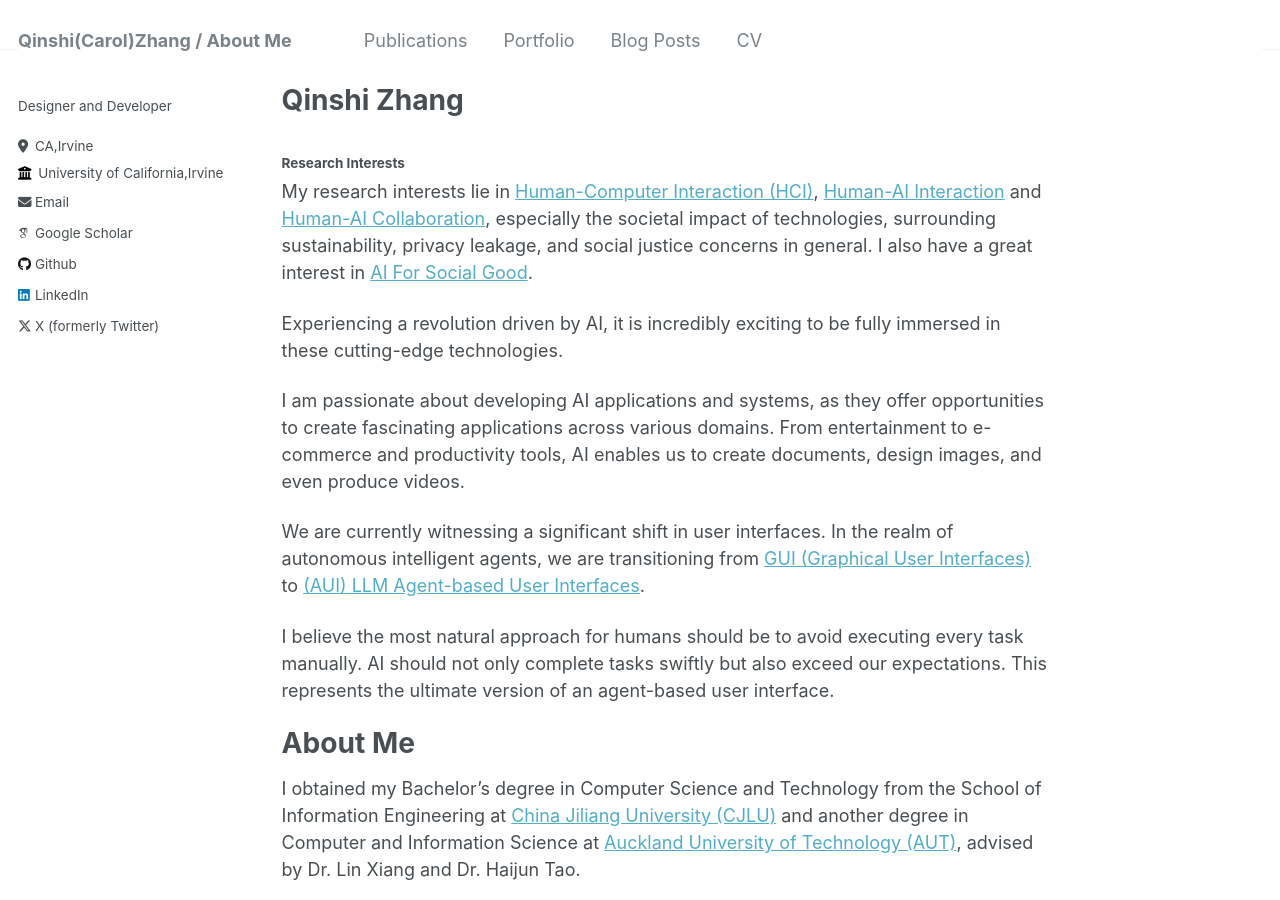
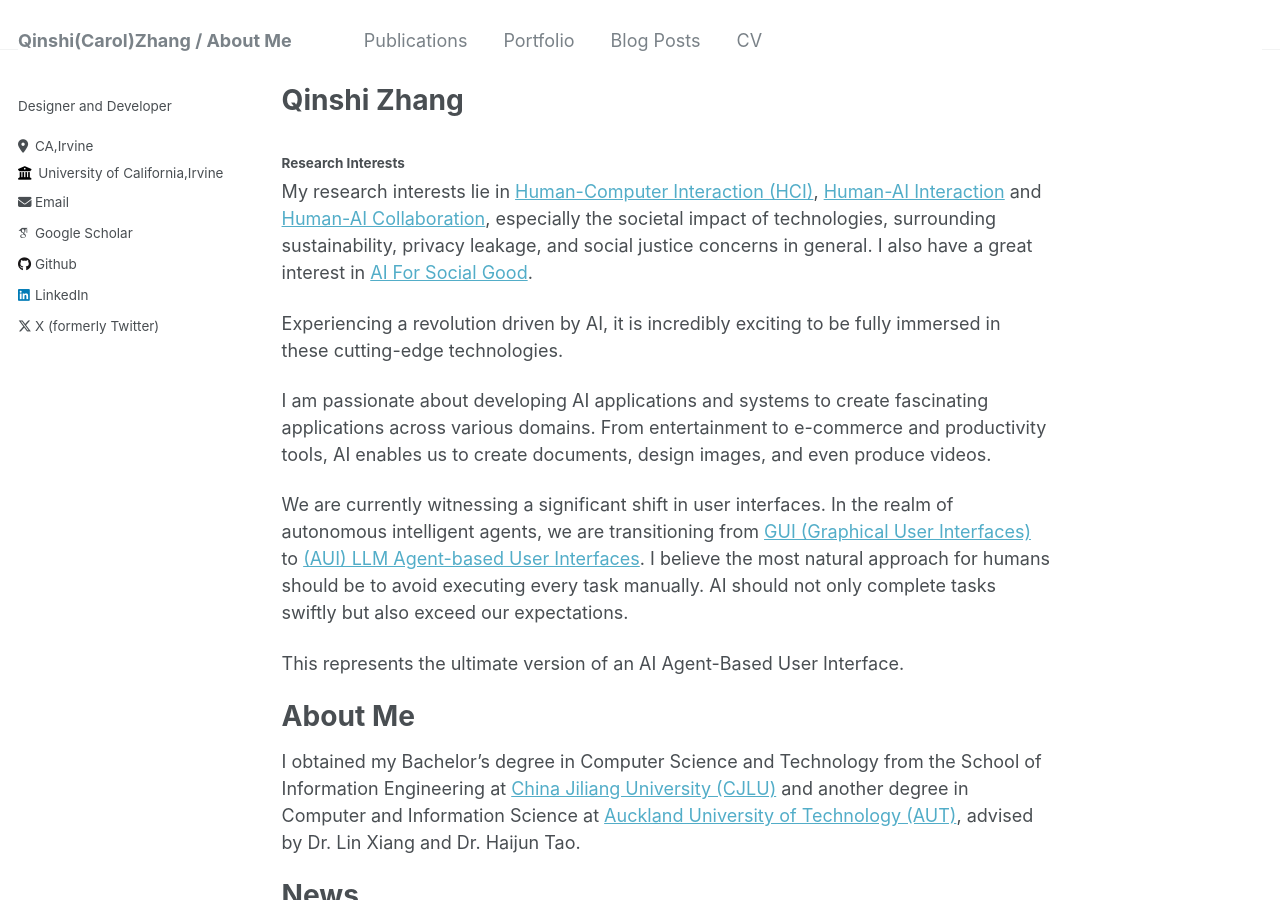
Before and after one commit to Carolzhangzz/AcademicWeb, a Jekyll site: the page built from _pages/about.md, in a window 1280 px wide and 900 px high. Built offline with Jekyll 4.4.1, drawn with Linux system fonts in a browser that asks for light colours; some web fonts are replaced.

Commit message:
Update about.md

```diff
--- a/_pages/about.md
+++ b/_pages/about.md
@@ -15,12 +15,11 @@ My research interests lie in [Human-Computer Interaction (HCI)](#), [Human-AI In
 
 Experiencing a revolution driven by AI, it is incredibly exciting to be fully immersed in these cutting-edge technologies.
 
-I am passionate about developing AI applications and systems, as they offer opportunities to create fascinating applications across various domains.
-From entertainment to e-commerce and productivity tools, AI enables us to create documents, design images, and even produce videos.
+I am passionate about developing AI applications and systems to create fascinating applications across various domains.  From entertainment to e-commerce and productivity tools, AI enables us to create documents, design images, and even produce videos.
 
-We are currently witnessing a significant shift in user interfaces. In the realm of autonomous intelligent agents, we are transitioning from [GUI (Graphical User Interfaces)](#) to [(AUI) LLM Agent-based User Interfaces](#).
+We are currently witnessing a significant shift in user interfaces. In the realm of autonomous intelligent agents, we are transitioning from [GUI (Graphical User Interfaces)](#) to [(AUI) LLM Agent-based User Interfaces](#).  I believe the most natural approach for humans should be to avoid executing every task manually. AI should not only complete tasks swiftly but also exceed our expectations.
 
-I believe the most natural approach for humans should be to avoid executing every task manually. AI should not only complete tasks swiftly but also exceed our expectations. This represents the ultimate version of an agent-based user interface.
+This represents the ultimate version of an AI Agent-Based User Interface.
 
 About Me
 ======
```
